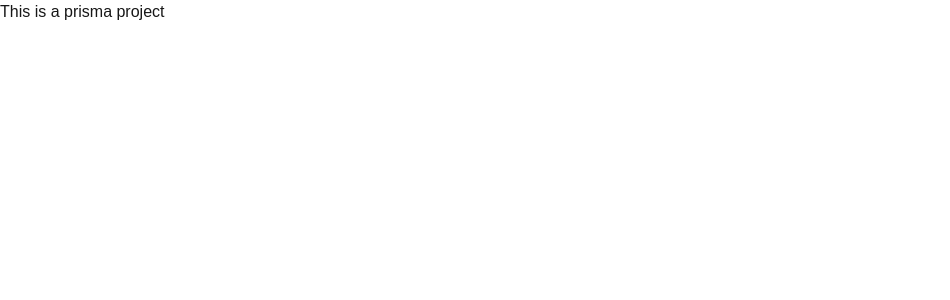
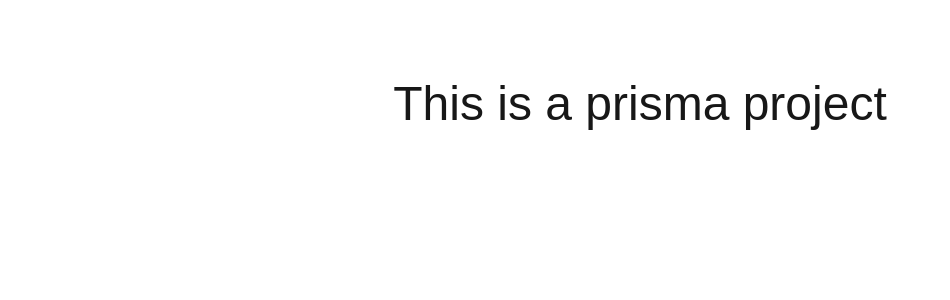
Before and after one commit to DeeBabaTech/admin-costing, a Next.js app: page / in a window 1280 px wide. Shown: the top 300 px of the page, without its empty margins (0-950 px from the left). Built offline with nearby package versions, Linux system fonts and the light colour scheme.

Commit message:
font change

```diff
--- a/app/page.tsx
+++ b/app/page.tsx
@@ -1,5 +1,5 @@
-import Image from "next/image";
-
 export default function Home() {
-  return <div className=''>This is a prisma project</div>;
+  return (
+    <div className='text-center text-5xl mt-20'>This is a prisma project</div>
+  );
 }
```
